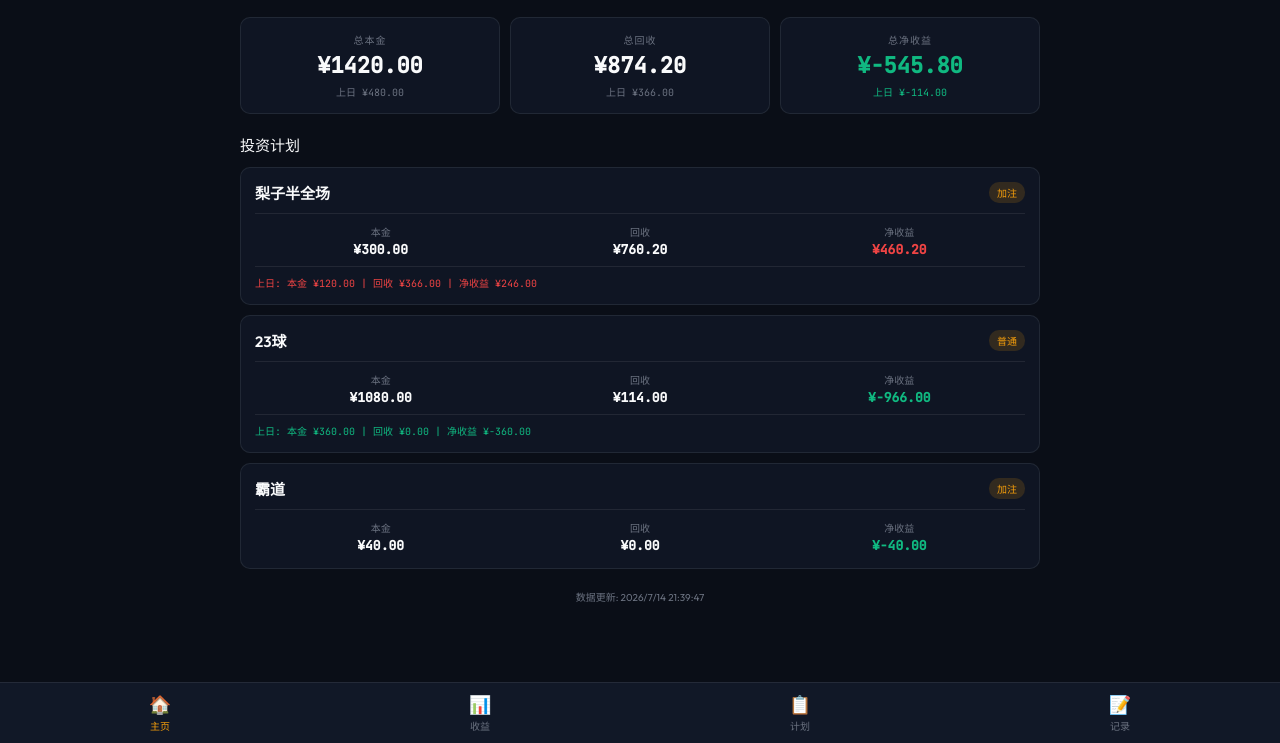
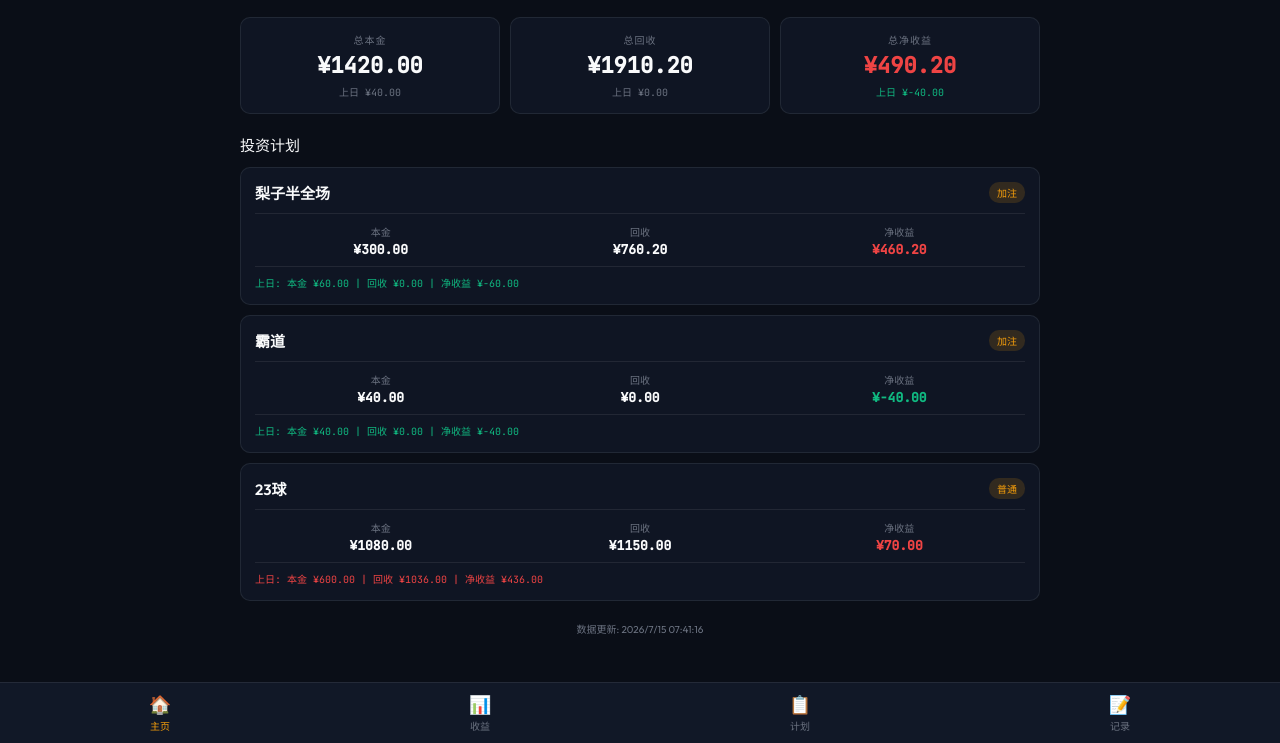
Before and after one commit to Krisis-syz/lottery, a plain HTML site: page index.html in a window 1280 px wide. Shown: the part 57-800 px from the top of the page. Drawn offline with nearby package versions, Linux system fonts and the light colour scheme.

Commit message:
Update 2026/7/15 07:41:18

```diff
--- a/index.html
+++ b/index.html
@@ -90,13 +90,13 @@
 
   <div id="pageHome" class="page active">
     <div class="cards">
-      <div class="card"><div class="label">总本金</div><div class="value">¥1420.00</div><div class="sub">上日 ¥480.00</div></div>
-      <div class="card"><div class="label">总回收</div><div class="value">¥874.20</div><div class="sub">上日 ¥366.00</div></div>
-      <div class="card"><div class="label">总净收益</div><div class="value down">¥-545.80</div><div class="sub down">上日 ¥-114.00</div></div>
+      <div class="card"><div class="label">总本金</div><div class="value">¥1420.00</div><div class="sub">上日 ¥40.00</div></div>
+      <div class="card"><div class="label">总回收</div><div class="value">¥1910.20</div><div class="sub">上日 ¥0.00</div></div>
+      <div class="card"><div class="label">总净收益</div><div class="value up">¥490.20</div><div class="sub down">上日 ¥-40.00</div></div>
     </div>
     <h3 style="margin-bottom:12px">投资计划</h3>
-    <div class="plan" onclick="showPlan(0)"><div class="plan-hd"><span class="plan-nm">梨子半全场</span><span class="plan-tp">加注</span></div><div class="stats"><div class="stat"><div class="stat-l">本金</div><div class="stat-v">¥300.00</div></div><div class="stat"><div class="stat-l">回收</div><div class="stat-v">¥760.20</div></div><div class="stat"><div class="stat-l">净收益</div><div class="stat-v up">¥460.20</div></div></div><div class="last up">上日: 本金 ¥120.00 | 回收 ¥366.00 | 净收益 ¥246.00</div></div><div class="plan" onclick="showPlan(1)"><div class="plan-hd"><span class="plan-nm">23球</span><span class="plan-tp">普通</span></div><div class="stats"><div class="stat"><div class="stat-l">本金</div><div class="stat-v">¥1080.00</div></div><div class="stat"><div class="stat-l">回收</div><div class="stat-v">¥114.00</div></div><div class="stat"><div class="stat-l">净收益</div><div class="stat-v down">¥-966.00</div></div></div><div class="last down">上日: 本金 ¥360.00 | 回收 ¥0.00 | 净收益 ¥-360.00</div></div><div class="plan" onclick="showPlan(2)"><div class="plan-hd"><span class="plan-nm">霸道</span><span class="plan-tp">加注</span></div><div class="stats"><div class="stat"><div class="stat-l">本金</div><div class="stat-v">¥40.00</div></div><div class="stat"><div class="stat-l">回收</div><div class="stat-v">¥0.00</div></div><div class="stat"><div class="stat-l">净收益</div><div class="stat-v down">¥-40.00</div></div></div></div>
-    <div class="time">数据更新: 2026/7/14 21:39:47</div>
+    <div class="plan" onclick="showPlan(0)"><div class="plan-hd"><span class="plan-nm">梨子半全场</span><span class="plan-tp">加注</span></div><div class="stats"><div class="stat"><div class="stat-l">本金</div><div class="stat-v">¥300.00</div></div><div class="stat"><div class="stat-l">回收</div><div class="stat-v">¥760.20</div></div><div class="stat"><div class="stat-l">净收益</div><div class="stat-v up">¥460.20</div></div></div><div class="last down">上日: 本金 ¥60.00 | 回收 ¥0.00 | 净收益 ¥-60.00</div></div><div class="plan" onclick="showPlan(1)"><div class="plan-hd"><span class="plan-nm">霸道</span><span class="plan-tp">加注</span></div><div class="stats"><div class="stat"><div class="stat-l">本金</div><div class="stat-v">¥40.00</div></div><div class="stat"><div class="stat-l">回收</div><div class="stat-v">¥0.00</div></div><div class="stat"><div class="stat-l">净收益</div><div class="stat-v down">¥-40.00</div></div></div><div class="last down">上日: 本金 ¥40.00 | 回收 ¥0.00 | 净收益 ¥-40.00</div></div><div class="plan" onclick="showPlan(2)"><div class="plan-hd"><span class="plan-nm">23球</span><span class="plan-tp">普通</span></div><div class="stats"><div class="stat"><div class="stat-l">本金</div><div class="stat-v">¥1080.00</div></div><div class="stat"><div class="stat-l">回收</div><div class="stat-v">¥1150.00</div></div><div class="stat"><div class="stat-l">净收益</div><div class="stat-v up">¥70.00</div></div></div><div class="last up">上日: 本金 ¥600.00 | 回收 ¥1036.00 | 净收益 ¥436.00</div></div>
+    <div class="time">数据更新: 2026/7/15 07:41:16</div>
   </div>
 
   <div id="pageChart" class="page">
@@ -113,13 +113,13 @@
 
   <div id="pagePlans" class="page">
     <h3 style="margin-bottom:12px">投资计划</h3>
-    <div class="plan" onclick="showPlan(0)"><div class="plan-hd"><span class="plan-nm">梨子半全场</span><span class="plan-tp">加注</span></div><div class="stats"><div class="stat"><div class="stat-l">本金</div><div class="stat-v">¥300.00</div></div><div class="stat"><div class="stat-l">回收</div><div class="stat-v">¥760.20</div></div><div class="stat"><div class="stat-l">净收益</div><div class="stat-v up">¥460.20</div></div></div><div class="last up">上日: 本金 ¥120.00 | 回收 ¥366.00 | 净收益 ¥246.00</div></div><div class="plan" onclick="showPlan(1)"><div class="plan-hd"><span class="plan-nm">23球</span><span class="plan-tp">普通</span></div><div class="stats"><div class="stat"><div class="stat-l">本金</div><div class="stat-v">¥1080.00</div></div><div class="stat"><div class="stat-l">回收</div><div class="stat-v">¥114.00</div></div><div class="stat"><div class="stat-l">净收益</div><div class="stat-v down">¥-966.00</div></div></div><div class="last down">上日: 本金 ¥360.00 | 回收 ¥0.00 | 净收益 ¥-360.00</div></div><div class="plan" onclick="showPlan(2)"><div class="plan-hd"><span class="plan-nm">霸道</span><span class="plan-tp">加注</span></div><div class="stats"><div class="stat"><div class="stat-l">本金</div><div class="stat-v">¥40.00</div></div><div class="stat"><div class="stat-l">回收</div><div class="stat-v">¥0.00</div></div><div class="stat"><div class="stat-l">净收益</div><div class="stat-v down">¥-40.00</div></div></div></div>
+    <div class="plan" onclick="showPlan(0)"><div class="plan-hd"><span class="plan-nm">梨子半全场</span><span class="plan-tp">加注</span></div><div class="stats"><div class="stat"><div class="stat-l">本金</div><div class="stat-v">¥300.00</div></div><div class="stat"><div class="stat-l">回收</div><div class="stat-v">¥760.20</div></div><div class="stat"><div class="stat-l">净收益</div><div class="stat-v up">¥460.20</div></div></div><div class="last down">上日: 本金 ¥60.00 | 回收 ¥0.00 | 净收益 ¥-60.00</div></div><div class="plan" onclick="showPlan(1)"><div class="plan-hd"><span class="plan-nm">霸道</span><span class="plan-tp">加注</span></div><div class="stats"><div class="stat"><div class="stat-l">本金</div><div class="stat-v">¥40.00</div></div><div class="stat"><div class="stat-l">回收</div><div class="stat-v">¥0.00</div></div><div class="stat"><div class="stat-l">净收益</div><div class="stat-v down">¥-40.00</div></div></div><div class="last down">上日: 本金 ¥40.00 | 回收 ¥0.00 | 净收益 ¥-40.00</div></div><div class="plan" onclick="showPlan(2)"><div class="plan-hd"><span class="plan-nm">23球</span><span class="plan-tp">普通</span></div><div class="stats"><div class="stat"><div class="stat-l">本金</div><div class="stat-v">¥1080.00</div></div><div class="stat"><div class="stat-l">回收</div><div class="stat-v">¥1150.00</div></div><div class="stat"><div class="stat-l">净收益</div><div class="stat-v up">¥70.00</div></div></div><div class="last up">上日: 本金 ¥600.00 | 回收 ¥1036.00 | 净收益 ¥436.00</div></div>
     <div id="planDetail" class="detail"></div>
   </div>
 
   <div id="pageRecords" class="page">
     <h3 style="margin-bottom:12px">投注记录</h3>
-    <div class="box" style="overflow-x:auto"><table><thead><tr><th>日期</th><th>计划</th><th>投注</th><th>结果</th><th>中奖</th><th>净利润</th></tr></thead><tbody><tr><td>2026-07-14</td><td>霸道</td><td>¥40.00</td><td class="">未结算</td><td>-</td><td class="">-</td></tr><tr><td>2026-07-13</td><td>梨子半全场</td><td>¥60.00</td><td class="">未结算</td><td>-</td><td class="">-</td></tr><tr><td>2026-07-13</td><td>23球</td><td>¥600.00</td><td class="">未结算</td><td>-</td><td class="">-</td></tr><tr><td>2026-07-12</td><td>梨子半全场</td><td>¥120.00</td><td class="up">中</td><td>¥366.00</td><td class="up">¥246.00</td></tr><tr><td>2026-07-12</td><td>23球</td><td>¥360.00</td><td class="down">未中</td><td>-</td><td class="down">¥-360.00</td></tr><tr><td>2026-07-11</td><td>梨子半全场</td><td>¥120.00</td><td class="up">中</td><td>¥394.20</td><td class="up">¥274.20</td></tr><tr><td>2026-07-11</td><td>23球</td><td>¥120.00</td><td class="up">中</td><td>¥114.00</td><td class="down">¥-6.00</td></tr></tbody></table></div>
+    <div class="box" style="overflow-x:auto"><table><thead><tr><th>日期</th><th>计划</th><th>投注</th><th>结果</th><th>中奖</th><th>净利润</th></tr></thead><tbody><tr><td>2026-07-14</td><td>霸道</td><td>¥40.00</td><td class="down">未中</td><td>-</td><td class="down">¥-40.00</td></tr><tr><td>2026-07-13</td><td>梨子半全场</td><td>¥60.00</td><td class="down">未中</td><td>-</td><td class="down">¥-60.00</td></tr><tr><td>2026-07-13</td><td>23球</td><td>¥600.00</td><td class="up">中</td><td>¥1036.00</td><td class="up">¥436.00</td></tr><tr><td>2026-07-12</td><td>梨子半全场</td><td>¥120.00</td><td class="up">中</td><td>¥366.00</td><td class="up">¥246.00</td></tr><tr><td>2026-07-12</td><td>23球</td><td>¥360.00</td><td class="down">未中</td><td>-</td><td class="down">¥-360.00</td></tr><tr><td>2026-07-11</td><td>梨子半全场</td><td>¥120.00</td><td class="up">中</td><td>¥394.20</td><td class="up">¥274.20</td></tr><tr><td>2026-07-11</td><td>23球</td><td>¥120.00</td><td class="up">中</td><td>¥114.00</td><td class="down">¥-6.00</td></tr></tbody></table></div>
   </div>
 </div>
 
@@ -131,8 +131,8 @@
 </div>
 
 <script>
-const plans=[{"id":"c7153d93-5da7-4e76-87fc-ee6295694e13","name":"梨子半全场","type":"martingale","initialAmount":60,"status":"active","records":[{"date":"2026-07-11","betAmount":120,"result":"win","winAmount":394.2,"profit":274.2,"multiplier":1},{"date":"2026-07-12","betAmount":120,"result":"win","winAmount":366,"profit":246,"multiplier":1},{"date":"2026-07-13","betAmount":60,"result":null,"winAmount":0,"profit":0,"multiplier":1}],"totalInvested":300,"totalReturned":760.2,"totalProfit":460.20000000000005},{"id":"e0f17369-008a-4713-b4ac-b3c7a5732f9b","name":"23球","type":"normal","initialAmount":null,"status":"active","records":[{"date":"2026-07-11","betAmount":120,"result":"win","winAmount":114,"profit":-6,"multiplier":null},{"date":"2026-07-12","betAmount":360,"result":"lose","winAmount":0,"profit":-360,"multiplier":null},{"date":"2026-07-13","betAmount":600,"result":null,"winAmount":0,"profit":0,"multiplier":null}],"totalInvested":1080,"totalReturned":114,"totalProfit":-966},{"id":"12f53bcb-f8b6-44fa-aa7b-28d11ddacc0c","name":"霸道","type":"martingale","initialAmount":40,"status":"active","records":[{"date":"2026-07-14","betAmount":40,"result":null,"winAmount":0,"profit":0,"multiplier":1}],"totalInvested":40,"totalReturned":0,"totalProfit":-40}];
-const dailyData=[{"date":"2026-07-11","profit":268.2,"cumulative":268.2},{"date":"2026-07-12","profit":-114,"cumulative":154.2},{"date":"2026-07-13","profit":0,"cumulative":154.2},{"date":"2026-07-14","profit":0,"cumulative":154.2}];
+const plans=[{"id":"c7153d93-5da7-4e76-87fc-ee6295694e13","name":"梨子半全场","type":"martingale","initialAmount":60,"status":"active","records":[{"date":"2026-07-11","betAmount":120,"result":"win","winAmount":394.2,"profit":274.2,"multiplier":1},{"date":"2026-07-12","betAmount":120,"result":"win","winAmount":366,"profit":246,"multiplier":1},{"date":"2026-07-13","betAmount":60,"result":"lose","winAmount":0,"profit":-60,"multiplier":1}],"totalInvested":300,"totalReturned":760.2,"totalProfit":460.20000000000005},{"id":"12f53bcb-f8b6-44fa-aa7b-28d11ddacc0c","name":"霸道","type":"martingale","initialAmount":40,"status":"active","records":[{"date":"2026-07-14","betAmount":40,"result":"lose","winAmount":0,"profit":-40,"multiplier":1}],"totalInvested":40,"totalReturned":0,"totalProfit":-40},{"id":"e0f17369-008a-4713-b4ac-b3c7a5732f9b","name":"23球","type":"normal","initialAmount":null,"status":"paused","records":[{"date":"2026-07-11","betAmount":120,"result":"win","winAmount":114,"profit":-6,"multiplier":null},{"date":"2026-07-12","betAmount":360,"result":"lose","winAmount":0,"profit":-360,"multiplier":null},{"date":"2026-07-13","betAmount":600,"result":"win","winAmount":1036,"profit":436,"multiplier":null}],"totalInvested":1080,"totalReturned":1150,"totalProfit":70}];
+const dailyData=[{"date":"2026-07-11","profit":268.2,"cumulative":268.2},{"date":"2026-07-12","profit":-114,"cumulative":154.2},{"date":"2026-07-13","profit":376,"cumulative":530.2},{"date":"2026-07-14","profit":-40,"cumulative":490.20000000000005}];
 const profitMap={};dailyData.forEach(i=>{profitMap[i.date]=i.profit});
 let profitChart,calView='day',calDate=new Date();
 
```
